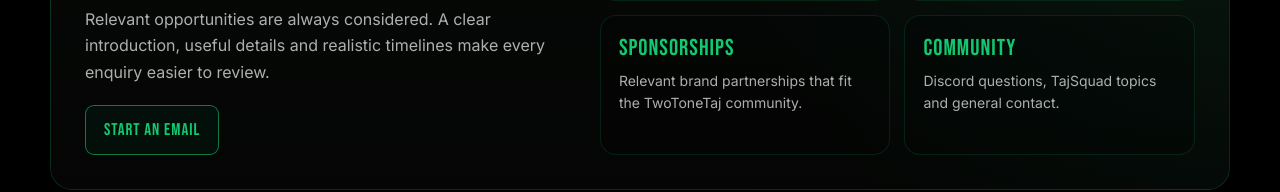
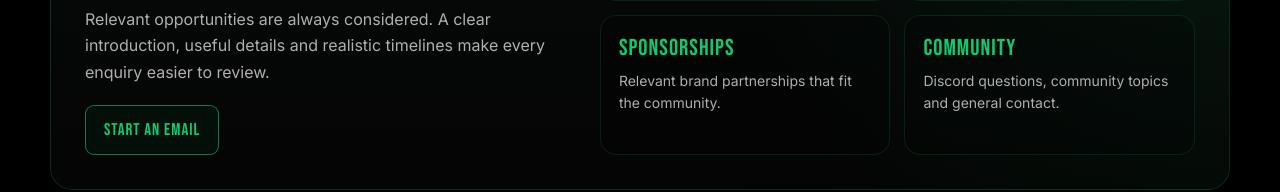
Before and after one commit to KSJDiamondGaming/TwoToneTaj, a React (Vite) app: page /contact in a window 1280 px wide. Shown: the part 1278-1470 px from the top of the page. Built offline with nearby package versions, Linux system fonts and the light colour scheme; no server answers.

Commit message:
Use managed contact settings

```diff
--- a/src/pages/Contact.jsx
+++ b/src/pages/Contact.jsx
@@ -1,39 +1,13 @@
 import logo from '../assets/logo.png'
+import { getMailTo } from '../config/siteConfig'
+import { useManagedSite } from '../hooks/useManagedSite'
 import '../styles/contact.css'
-
-const officialLinksUrl = 'https://linktr.ee/Twotonetaj'
-const discordUrl = 'https://discord.gg/WcbtQPuByd'
-const paypalUrl = 'https://paypal.me/2tonetaj'
-const businessEmail = 'media@ksjdigital.co.uk'
-
-const contactOptions = [
-  {
-    icon: '🔗',
-    eyebrow: 'Official Profiles',
-    title: 'All Creator Links',
-    text: 'Find the current TwoToneTaj channels, social profiles, streaming platforms and official destinations.',
-    action: 'Visit Linktree',
-    href: officialLinksUrl,
-    note: 'Use only the official profiles linked here.',
-    tone: 'links',
-  },
-  {
-    icon: '💚',
-    eyebrow: 'Optional Support',
-    title: 'Support The Content',
-    text: 'Support future content creation and community projects. It is always appreciated and never expected.',
-    action: 'Support On PayPal',
-    href: paypalUrl,
-    note: 'Every contribution helps support future content and community projects.',
-    tone: 'support',
-  },
-]
 
 const enquiryTypes = [
   ['Collaborations', 'Creator projects, gaming partnerships and joint content.'],
   ['Media Enquiries', 'Interviews, press, podcasts and promotional opportunities.'],
-  ['Sponsorships', 'Relevant brand partnerships that fit the TwoToneTaj community.'],
-  ['Community', 'Discord questions, TajSquad topics and general contact.'],
+  ['Sponsorships', 'Relevant brand partnerships that fit the community.'],
+  ['Community', 'Discord questions, community topics and general contact.'],
 ]
 
 function ExternalLink({ className, href, children, label }) {
@@ -51,6 +25,30 @@ function ExternalLink({ className, href, children, label }) {
 }
 
 export default function Contact() {
+  const { site } = useManagedSite()
+  const contactOptions = [
+    {
+      icon: '🔗',
+      eyebrow: 'Official Profiles',
+      title: 'All Creator Links',
+      text: `Find the current ${site.brand.name} channels, social profiles, streaming platforms and official destinations.`,
+      action: 'Visit Linktree',
+      href: site.socials.linktree,
+      note: 'Use only the official profiles linked here.',
+      tone: 'links',
+    },
+    {
+      icon: '💚',
+      eyebrow: 'Optional Support',
+      title: 'Support The Content',
+      text: 'Support future content creation and community projects. It is always appreciated and never expected.',
+      action: 'Support On PayPal',
+      href: site.socials.paypal,
+      note: 'Every contribution helps support future content and community projects.',
+      tone: 'support',
+    },
+  ]
+
   return (
     <main className="page contact-page">
       <section className="contact-hero">
@@ -61,27 +59,27 @@ export default function Contact() {
           </h1>
           <p>
             For collaborations, media opportunities, community questions or a quick hello,
-            use the official TwoToneTaj contact routes below.
+            use the official {site.brand.name} contact routes below.
           </p>
 
           <div className="contact-hero-actions">
-            <a className="btn primary" href={`mailto:${businessEmail}?subject=TwoToneTaj Enquiry`}>
-              Email TwoToneTaj
+            <a className="btn primary" href={getMailTo(site.contact.businessEmail, `${site.brand.name} Enquiry`)}>
+              Email {site.brand.name}
             </a>
             <ExternalLink
               className="btn ghost"
-              href={discordUrl}
-              label="Join the TajSquad Discord"
+              href={site.socials.discord}
+              label={`Join the ${site.brand.communityName} Discord`}
             >
-              Join TajSquad
+              Join {site.brand.communityName}
             </ExternalLink>
           </div>
         </div>
 
-        <aside className="contact-hero-mark" aria-label="TwoToneTaj official branding">
-          <img src={logo} alt="TwoToneTaj logo" />
-          <strong>TwoToneTaj</strong>
-          <small>Average Gamer • Est. 1989</small>
+        <aside className="contact-hero-mark" aria-label={`${site.brand.name} official branding`}>
+          <img src={logo} alt={`${site.brand.name} logo`} />
+          <strong>{site.brand.name}</strong>
+          <small>{site.brand.tagline}</small>
           <p>Official contact routes only.</p>
         </aside>
       </section>
@@ -90,11 +88,11 @@ export default function Contact() {
         <p className="eyebrow">Official Destinations</p>
         <h2>Links & Support</h2>
         <p>
-          Find verified TwoToneTaj profiles or support future content through the official links below.
+          Find verified {site.brand.name} profiles or support future content through the official links below.
         </p>
       </section>
 
-      <section className="contact-grid" aria-label="TwoToneTaj official links and support">
+      <section className="contact-grid" aria-label={`${site.brand.name} official links and support`}>
         {contactOptions.map((option) => (
           <article className={`contact-panel contact-panel-${option.tone}`} key={option.title}>
             <div className="contact-panel-top">
@@ -126,7 +124,7 @@ export default function Contact() {
             Relevant opportunities are always considered. A clear introduction, useful details and realistic timelines
             make every enquiry easier to review.
           </p>
-          <a href={`mailto:${businessEmail}?subject=TwoToneTaj Professional Enquiry`}>
+          <a href={getMailTo(site.contact.businessEmail, `${site.brand.name} Professional Enquiry`)}>
             Start An Email
           </a>
         </div>
@@ -141,15 +139,15 @@ export default function Contact() {
         </div>
       </section>
 
-      <section className="contact-thanks" aria-label="TajSquad thank you message">
+      <section className="contact-thanks" aria-label={`${site.brand.communityName} thank you message`}>
         <div>
           <span aria-hidden="true">♛</span>
-          <h2>Thank You For Being Part Of TajSquad</h2>
+          <h2>Thank You For Being Part Of {site.brand.communityName}</h2>
           <p>
             Every message, share, laugh and bit of support helps the community grow and keeps the content moving.
           </p>
         </div>
-        <strong>TajSquad</strong>
+        <strong>{site.brand.communityName}</strong>
       </section>
     </main>
   )
```
